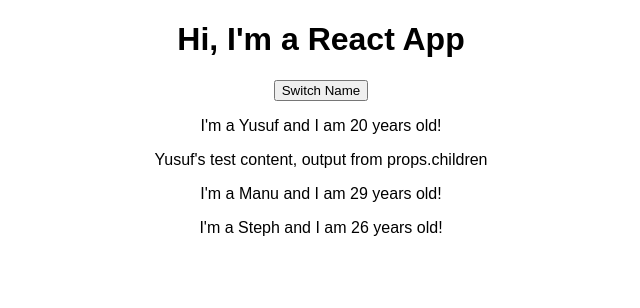
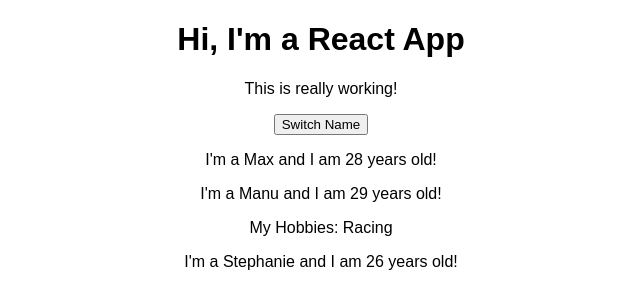
Before and after one commit to yusufcodes/react-study, a React (Create React App) app: page / in a window 1280 px wide. Shown: the top 308 px of the page, without its empty margins (319-959 px from the left). Built offline with nearby package versions, Linux system fonts and the light colour scheme.

Commit message:
Added notes about managing state and using the useState hook In this section there was a glimpse of React Hooks which was interesting, but the current focus is on Class Based Components and their states

```diff
--- a/src/App.js
+++ b/src/App.js
@@ -4,26 +4,49 @@
 
 class App extends Component {
   state = {
-    people: [
-      { name: 'Yusuf', age: 20},
-      { name: 'Manu', age: 29},
-      { name: 'Steph', age: 26}
-    ]
+    persons: [
+      { name: 'Max', age: 28 },
+      { name: 'Manu', age: 29 },
+      { name: 'Stephanie', age: 26 }
+    ],
+    otherState: 'some other value'
+  };
+
+  switchNameHandler = () => {
+    // console.log('Was clicked!');
+    // DON'T DO THIS: this.state.persons[0].name = 'Maximilian';
+    this.setState({
+      persons: [
+        { name: 'Maximilian', age: 28 },
+        { name: 'Manu', age: 29 },
+        { name: 'Stephanie', age: 27 }
+      ]
+    });
   };
 
   render() {
     return (
       <div className="App">
         <h1>Hi, I'm a React App</h1>
-        <button>Switch Name</button>
-        <Person name={this.state.people[0].name} age={this.state.people[0].age}>Yusuf's test content, output from props.children</Person>
-        <Person name={this.state.people[1].name} age={this.state.people[1].age} />
-        <Person name={this.state.people[2].name} age={this.state.people[2].age} />
+        <p>This is really working!</p>
+        <button onClick={this.switchNameHandler}>Switch Name</button>
+        <Person
+          name={this.state.persons[0].name}
+          age={this.state.persons[0].age}
+        />
+        <Person
+          name={this.state.persons[1].name}
+          age={this.state.persons[1].age}
+        >
+          My Hobbies: Racing
+        </Person>
+        <Person
+          name={this.state.persons[2].name}
+          age={this.state.persons[2].age}
+        />
       </div>
     );
-
-    // Compiled code:
-    // return React.createElement('div', {className: 'App'}, React.createElement('h1', null, 'Test'));
+    // return React.createElement('div', {className: 'App'}, React.createElement('h1', null, 'Does this work now?'));
   }
 }
 
```
Also changed, not shown: 1 other file (tests, documents, lock files or other folders).
